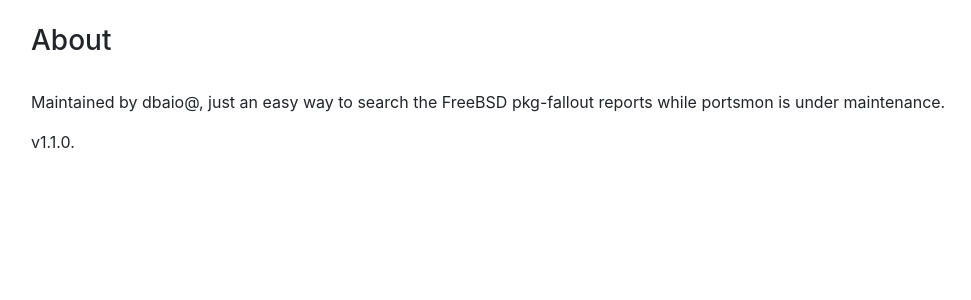
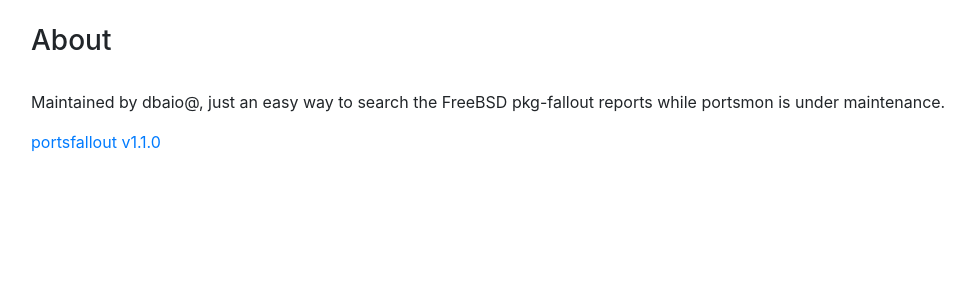
Before and after one commit to dbaio/portsfallout, a Django app: page /about in a window 1280 px wide. Shown: the part 56-356 px from the top of the page, without its empty margins (54-1025 px from the left). Run offline with Django 3.2, Linux system fonts and the light colour scheme; some libraries are stand-ins or nearby versions.

Commit message:
Add website

```diff
--- a/ports/templates/ports/about.html
+++ b/ports/templates/ports/about.html
@@ -11,6 +11,6 @@
 <p>Maintained by dbaio@, just an easy way to search the FreeBSD pkg-fallout
 reports while portsmon is under maintenance.</p>
 
-<p>v1.1.0.</p>
+<p><a href="https://github.com/dbaio/portsfallout">portsfallout v1.1.0</a></p>
 
 {% endblock %}
```
Also changed, not shown: 1 other file.
